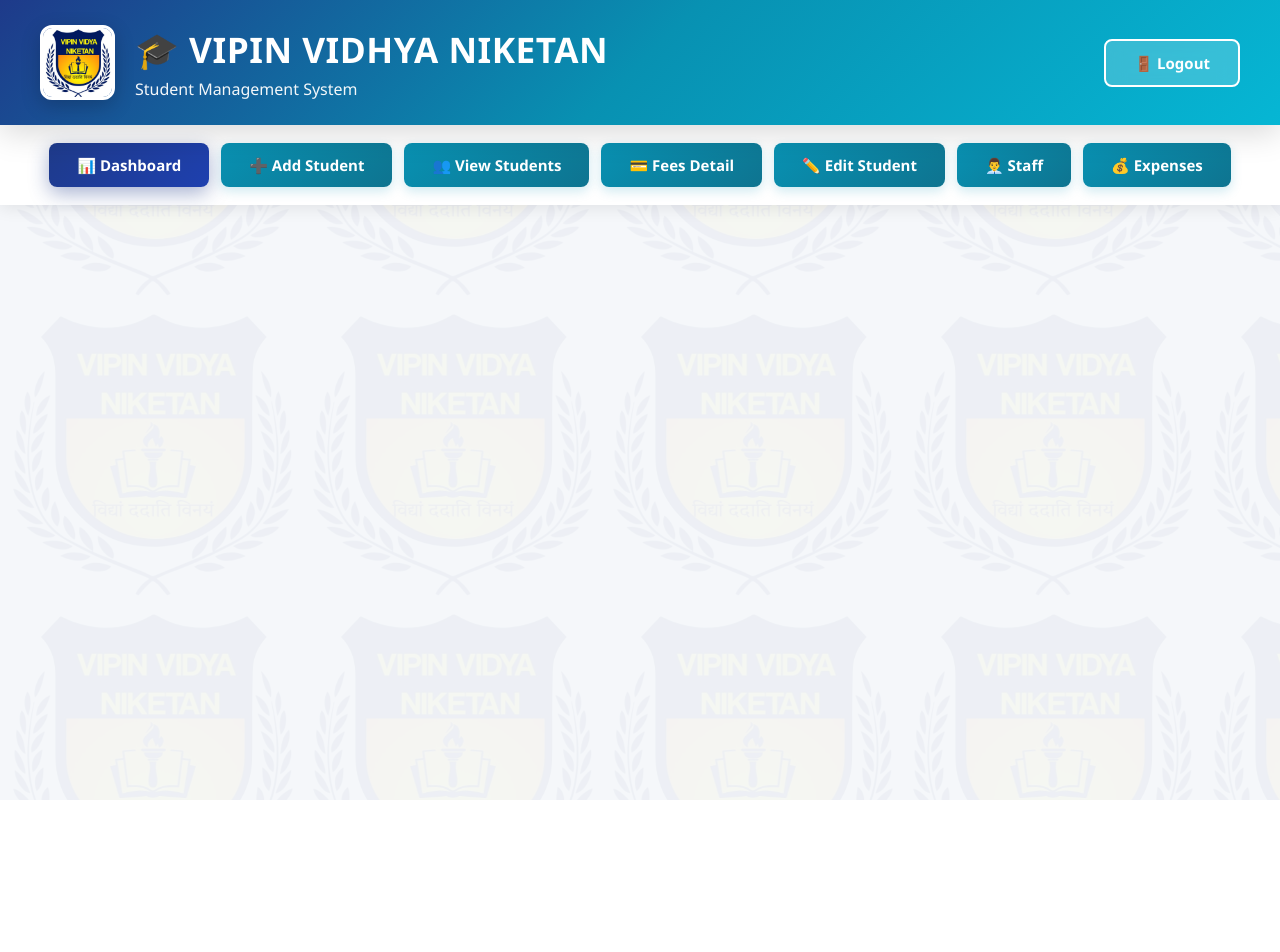
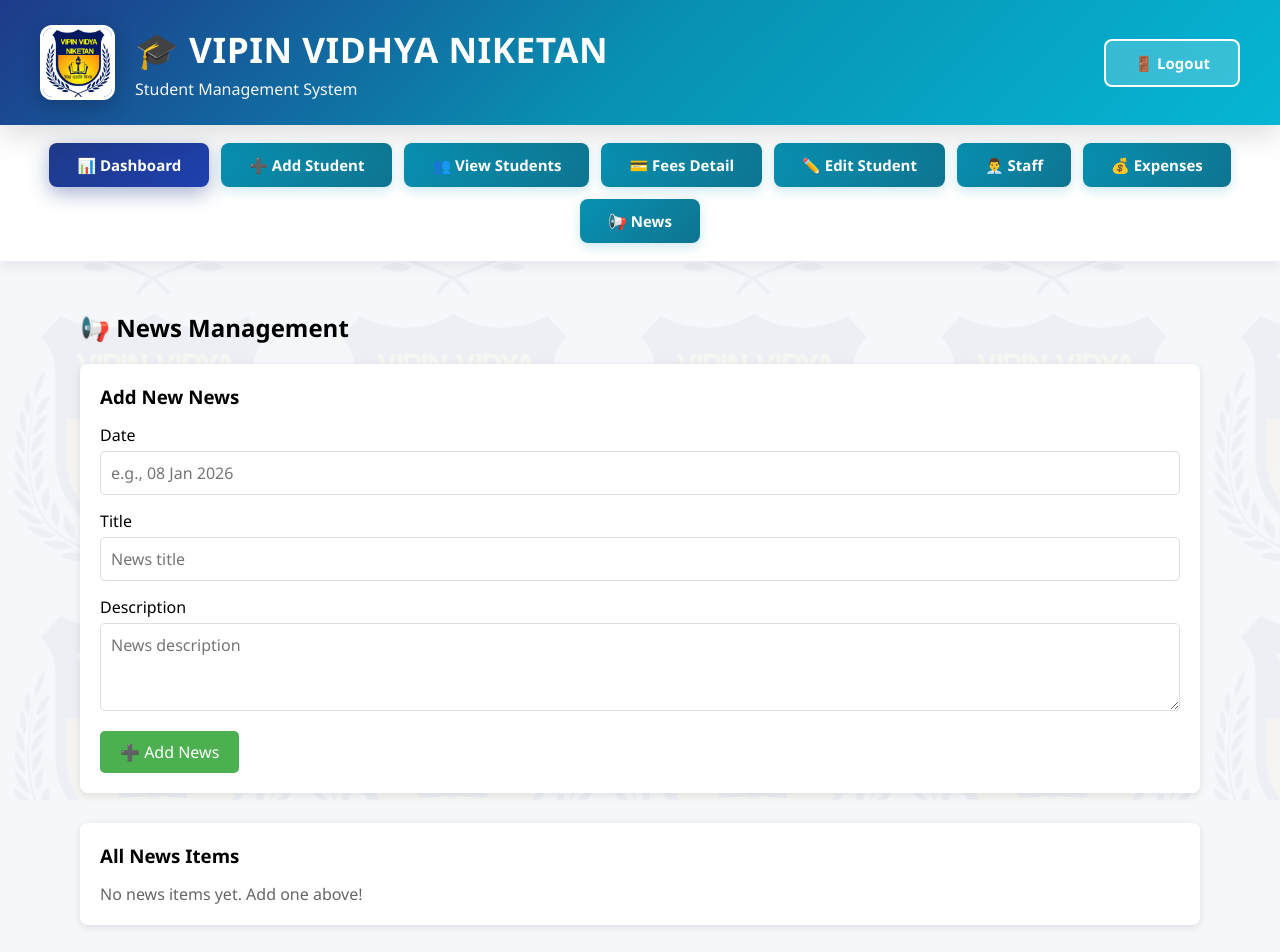
Before and after one commit to MAY-DAY-419/VVN_ERP, a React (Vite) app: page /news in a window 1280 px wide. Shown: the top 952 px of the page. Before the commit the page ends 800 px from the top, so only its background shows below. Built offline with nearby package versions, Linux system fonts and the light colour scheme; sample sign-in values are in the browser's storage.

Commit message:
Add News management module, logout to landing, remove clear session button

```diff
--- a/src/App.jsx
+++ b/src/App.jsx
@@ -8,6 +8,7 @@
 import EditStudent from './components/EditStudent'
 import Staff from './components/Staff'
 import Expenses from './components/Expenses'
+import News from './components/News'
 import Login from './components/Login'
 import InstallPrompt from './components/InstallPrompt'
 import './App.css'
@@ -82,7 +83,7 @@
     }
     setIsAuthenticated(false)
     setActiveTab('dashboard')
-    navigate('/login', { replace: true })
+    navigate('/', { replace: true })
   }
 
   if (loading) {
@@ -162,6 +163,13 @@
                 >
                   💰 Expenses
                 </Link>
+                <Link
+                  to="/news"
+                  className={`nav-btn ${activeTab === 'news' ? 'active' : ''}`}
+                  onClick={() => setActiveTab('news')}
+                >
+                  📢 News
+                </Link>
               </nav>
 
               <main className="main-content">
@@ -173,6 +181,7 @@
                   <Route path="/edit-student" element={<EditStudent />} />
                   <Route path="/staff" element={<Staff />} />
                   <Route path="/expenses" element={<Expenses />} />
+                  <Route path="/news" element={<News />} />
                 </Routes>
               </main>
 
--- a/src/components/Landing.jsx
+++ b/src/components/Landing.jsx
@@ -1,10 +1,37 @@
-import React, { useEffect, useRef } from 'react'
+import React, { useEffect, useRef, useState } from 'react'
 import { useNavigate } from 'react-router-dom'
+import { supabase } from '../supabaseClient'
 import '../styles/Landing.css'
 
 function Landing() {
   const navigate = useNavigate()
   const scrollRef = useRef(null)
+  const [newsItems, setNewsItems] = useState([])
+
+  useEffect(() => {
+    fetchNews()
+  }, [])
+
+  const fetchNews = async () => {
+    try {
+      const { data, error } = await supabase
+        .from('news')
+        .select('*')
+        .order('date', { ascending: false })
+        .limit(6)
+
+      if (error) throw error
+      setNewsItems(data || [])
+    } catch (error) {
+      console.error('Error fetching news:', error)
+      // Fallback to hardcoded news if database fails
+      setNewsItems([
+        { date: '06 Jan 2026', title: 'Annual Day Celebration', description: 'Join us for our grand annual day celebration on 15th January 2026.' },
+        { date: '05 Jan 2026', title: 'Winter Break Schedule', description: 'School will remain closed from 20th to 31st January for winter break.' },
+        { date: '03 Jan 2026', title: 'Parent-Teacher Meeting', description: 'PTM scheduled for all classes on 12th January 2026 from 9 AM to 3 PM.' },
+      ])
+    }
+  }
 
   useEffect(() => {
     const scrollContainer = scrollRef.current
@@ -21,15 +48,6 @@
     const interval = setInterval(scroll, 50)
     return () => clearInterval(interval)
   }, [])
-
-  const newsItems = [
-    { date: '06 Jan 2026', title: 'Annual Day Celebration', description: 'Join us for our grand annual day celebration on 15th January 2026.' },
-    { date: '05 Jan 2026', title: 'Winter Break Schedule', description: 'School will remain closed from 20th to 31st January for winter break.' },
-    { date: '03 Jan 2026', title: 'Parent-Teacher Meeting', description: 'PTM scheduled for all classes on 12th January 2026 from 9 AM to 3 PM.' },
-    { date: '02 Jan 2026', title: 'Sports Day Announcement', description: 'Sports day events will be held on 18th January. All students must participate.' },
-    { date: '01 Jan 2026', title: 'New Semester Begins', description: 'Welcome back! New semester starts with fresh enthusiasm and new opportunities.' },
-    { date: '30 Dec 2025', title: 'Fee Submission Reminder', description: 'Please submit pending fees by 10th January to avoid late charges.' },
-  ]
 
   return (
     <div className="landing-container">
--- a/src/components/Login.jsx
+++ b/src/components/Login.jsx
@@ -15,14 +15,6 @@
       localStorage.removeItem('vvn_login_time')
     }
   }, [])
-
-  const handleClearSession = () => {
-    if (typeof window !== 'undefined' && window.localStorage) {
-      localStorage.clear()
-      setError('')
-      alert('Session cleared. Please log in again.')
-    }
-  }
 
   const handleSubmit = async (e) => {
     e.preventDefault()
@@ -114,15 +106,6 @@
           <button type="submit" className="login-btn" disabled={loading}>
             {loading ? 'Logging in...' : '🔐 Login'}
           </button>
-
-          <button
-            type="button"
-            className="clear-session-btn"
-            onClick={handleClearSession}
-            style={{ marginTop: '10px', padding: '8px', background: '#dc3545', color: 'white', border: 'none', borderRadius: '5px', cursor: 'pointer', fontSize: '12px' }}
-          >
-            Clear Session & Logout
-          </button>
         </form>
 
         <div className="login-footer">
--- /dev/null
+++ b/src/components/News.jsx
@@ -0,0 +1,193 @@
+import React, { useState, useEffect } from 'react'
+import { supabase } from '../supabaseClient'
+
+function News() {
+  const [newsList, setNewsList] = useState([])
+  const [loading, setLoading] = useState(true)
+  const [editingId, setEditingId] = useState(null)
+  const [formData, setFormData] = useState({
+    date: '',
+    title: '',
+    description: ''
+  })
+
+  useEffect(() => {
+    fetchNews()
+  }, [])
+
+  const fetchNews = async () => {
+    try {
+      setLoading(true)
+      const { data, error } = await supabase
+        .from('news')
+        .select('*')
+        .order('date', { ascending: false })
+
+      if (error) throw error
+      setNewsList(data || [])
+    } catch (error) {
+      console.error('Error fetching news:', error)
+      alert('Error loading news: ' + error.message)
+    } finally {
+      setLoading(false)
+    }
+  }
+
+  const handleSubmit = async (e) => {
+    e.preventDefault()
+
+    try {
+      if (editingId) {
+        // Update existing news
+        const { error } = await supabase
+          .from('news')
+          .update(formData)
+          .eq('id', editingId)
+
+        if (error) throw error
+        alert('News updated successfully!')
+      } else {
+        // Add new news
+        const { error } = await supabase
+          .from('news')
+          .insert([formData])
+
+        if (error) throw error
+        alert('News added successfully!')
+      }
+
+      setFormData({ date: '', title: '', description: '' })
+      setEditingId(null)
+      fetchNews()
+    } catch (error) {
+      console.error('Error saving news:', error)
+      alert('Error: ' + error.message)
+    }
+  }
+
+  const handleEdit = (news) => {
+    setEditingId(news.id)
+    setFormData({
+      date: news.date,
+      title: news.title,
+      description: news.description
+    })
+    window.scrollTo({ top: 0, behavior: 'smooth' })
+  }
+
+  const handleDelete = async (id) => {
+    if (!confirm('Are you sure you want to delete this news item?')) return
+
+    try {
+      const { error } = await supabase
+        .from('news')
+        .delete()
+        .eq('id', id)
+
+      if (error) throw error
+      alert('News deleted successfully!')
+      fetchNews()
+    } catch (error) {
+      console.error('Error deleting news:', error)
+      alert('Error: ' + error.message)
+    }
+  }
+
+  const handleCancel = () => {
+    setEditingId(null)
+    setFormData({ date: '', title: '', description: '' })
+  }
+
+  return (
+    <div style={{ padding: '20px', maxWidth: '1200px', margin: '0 auto' }}>
+      <h2 style={{ marginBottom: '20px' }}>📢 News Management</h2>
+
+      <div style={{ background: 'white', padding: '20px', borderRadius: '8px', marginBottom: '30px', boxShadow: '0 2px 8px rgba(0,0,0,0.1)' }}>
+        <h3>{editingId ? 'Edit News' : 'Add New News'}</h3>
+        <form onSubmit={handleSubmit} style={{ display: 'flex', flexDirection: 'column', gap: '15px', marginTop: '15px' }}>
+          <div>
+            <label style={{ display: 'block', marginBottom: '5px', fontWeight: '500' }}>Date</label>
+            <input
+              type="text"
+              placeholder="e.g., 08 Jan 2026"
+              value={formData.date}
+              onChange={(e) => setFormData({ ...formData, date: e.target.value })}
+              required
+              style={{ width: '100%', padding: '10px', border: '1px solid #ddd', borderRadius: '5px' }}
+            />
+          </div>
+
+          <div>
+            <label style={{ display: 'block', marginBottom: '5px', fontWeight: '500' }}>Title</label>
+            <input
+              type="text"
+              placeholder="News title"
+              value={formData.title}
+              onChange={(e) => setFormData({ ...formData, title: e.target.value })}
+              required
+              style={{ width: '100%', padding: '10px', border: '1px solid #ddd', borderRadius: '5px' }}
+            />
+          </div>
+
+          <div>
+            <label style={{ display: 'block', marginBottom: '5px', fontWeight: '500' }}>Description</label>
+            <textarea
+              placeholder="News description"
+              value={formData.description}
+              onChange={(e) => setFormData({ ...formData, description: e.target.value })}
+              required
+              rows="3"
+              style={{ width: '100%', padding: '10px', border: '1px solid #ddd', borderRadius: '5px', resize: 'vertical' }}
+            />
+          </div>
+
+          <div style={{ display: 'flex', gap: '10px' }}>
+            <button type="submit" style={{ padding: '10px 20px', background: '#4CAF50', color: 'white', border: 'none', borderRadius: '5px', cursor: 'pointer' }}>
+              {editingId ? '✏️ Update' : '➕ Add'} News
+            </button>
+            {editingId && (
+              <button type="button" onClick={handleCancel} style={{ padding: '10px 20px', background: '#757575', color: 'white', border: 'none', borderRadius: '5px', cursor: 'pointer' }}>
+                ❌ Cancel
+              </button>
+            )}
+          </div>
+        </form>
+      </div>
+
+      <div style={{ background: 'white', padding: '20px', borderRadius: '8px', boxShadow: '0 2px 8px rgba(0,0,0,0.1)' }}>
+        <h3 style={{ marginBottom: '15px' }}>All News Items</h3>
+        {loading ? (
+          <p>Loading...</p>
+        ) : newsList.length === 0 ? (
+          <p style={{ color: '#666' }}>No news items yet. Add one above!</p>
+        ) : (
+          <div style={{ display: 'flex', flexDirection: 'column', gap: '15px' }}>
+            {newsList.map((news) => (
+              <div key={news.id} style={{ border: '1px solid #e0e0e0', padding: '15px', borderRadius: '8px' }}>
+                <div style={{ display: 'flex', justifyContent: 'space-between', alignItems: 'start' }}>
+                  <div style={{ flex: 1 }}>
+                    <div style={{ display: 'inline-block', background: '#667eea', color: 'white', padding: '4px 10px', borderRadius: '4px', fontSize: '12px', marginBottom: '8px' }}>
+                      {news.date}
+                    </div>
+                    <h4 style={{ margin: '8px 0', color: '#333' }}>{news.title}</h4>
+                    <p style={{ margin: 0, color: '#666', lineHeight: '1.6' }}>{news.description}</p>
+                  </div>
+                  <div style={{ display: 'flex', gap: '8px', marginLeft: '15px' }}>
+                    <button onClick={() => handleEdit(news)} style={{ padding: '6px 12px', background: '#2196F3', color: 'white', border: 'none', borderRadius: '5px', cursor: 'pointer', fontSize: '13px' }}>
+                      ✏️ Edit
+                    </button>
+                    <button onClick={() => handleDelete(news.id)} style={{ padding: '6px 12px', background: '#f44336', color: 'white', border: 'none', borderRadius: '5px', cursor: 'pointer', fontSize: '13px' }}>
+                      🗑️ Delete
+                    </button>
+                  </div>
+                </div>
+              </div>
+            ))}
+          </div>
+        )}
+      </div>
+    </div>
+  )
+}
+
+export default News
```
